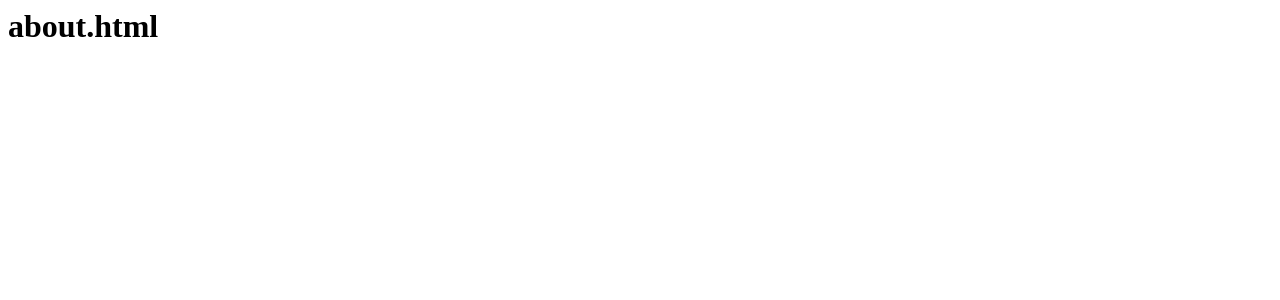
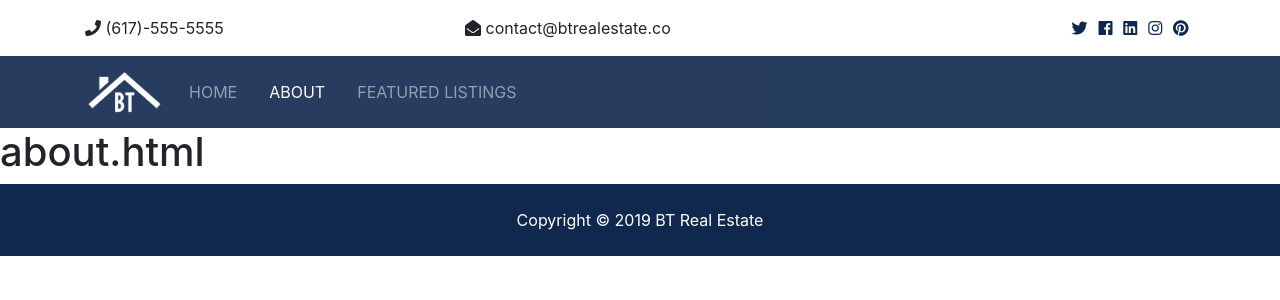
Before and after one commit to shahjalalh/btre, a Django app: page /about in a window 1280 px wide. Shown: the top 300 px of the page. Run offline with Django 3.2, Linux system fonts and the light colour scheme; some libraries are stand-ins or nearby versions.

Commit message:
btre template

```diff
--- a/templates/base.html
+++ b/templates/base.html
@@ -0,0 +1,44 @@
+<!DOCTYPE html>
+{% load static %}
+<!--[if lt IE 7]>      <html class="no-js lt-ie9 lt-ie8 lt-ie7"> <![endif]-->
+<!--[if IE 7]>         <html class="no-js lt-ie9 lt-ie8"> <![endif]-->
+<!--[if IE 8]>         <html class="no-js lt-ie9"> <![endif]-->
+<!--[if gt IE 8]><!--> <html class="no-js"> <!--<![endif]-->
+    <head>
+        <meta charset="utf-8">
+        <meta http-equiv="X-UA-Compatible" content="IE=edge">
+        <title>BT Real Estate {% block title %}{% endblock %}</title>
+        <meta name="description" content="">
+        <meta name="viewport" content="width=device-width, initial-scale=1">
+        <!-- Font Awesome -->
+        <link rel="stylesheet" href="{% static 'css/all.css' %}">
+        <!-- Bootstrap -->
+        <link rel="stylesheet" href="{% static 'css/bootstrap.css' %}">
+        <!-- Custom -->
+        <link rel="stylesheet" href="{% static 'css/style.css' %}">
+        <!-- Lightbox -->
+        <link rel="stylesheet" href="{% static 'css/lightbox.min.css' %}">
+    </head>
+    <body>
+        <!--[if lt IE 7]>
+            <p class="browsehappy">You are using an <strong>outdated</strong> browser. Please <a href="#">upgrade your browser</a> to improve your experience.</p>
+        <![endif]-->
+
+        <!-- Top Bar -->
+        {% include 'partials/_topbar.html' %}
+
+        <!-- NavBar -->
+        {% include 'partials/_navbar.html' %}
+
+        <!-- Main Content -->
+        {% block content %} {% endblock %}
+
+        <!-- Footer -->
+        {% include 'partials/_footer.html' %}
+
+        <script src="{% static 'js/jquery-3.3.1.min.js' %}"></script>
+        <script src="{% static 'js/bootstrap.bundle.min.js' %}"></script>
+        <script src="{% static 'js/lightbox.min.js' %}"></script>
+        <script src="{% static 'js/main.js' %}"></script>
+    </body>
+</html>
--- a/templates/pages/about.html
+++ b/templates/pages/about.html
@@ -1 +1,9 @@
+{% extends 'base.html' %}
+
+{% load static %}
+
+{% block title %} | About Us {% endblock %}
+
+{% block content %}
 <h1>about.html</h1>
+{% endblock %}
--- a/templates/pages/index.html
+++ b/templates/pages/index.html
@@ -1 +1,7 @@
+{% extends 'base.html' %}
+
+{% block title %} | Welcome {% endblock %}
+
+{% block content %}
 <h1>index.html</h1>
+{% endblock %}
--- a/templates/partials/_footer.html
+++ b/templates/partials/_footer.html
@@ -0,0 +1,5 @@
+<!-- Footer -->
+<footer id="main-footer" class="py-4 bg-primary text-white text-center">
+    Copyright &copy;
+    <span class="year"></span> BT Real Estate
+</footer>
--- a/templates/partials/_navbar.html
+++ b/templates/partials/_navbar.html
@@ -0,0 +1,38 @@
+{% load static %}
+<!-- Navbar -->
+<nav class="navbar navbar-expand-lg navbar-dark bg-primary sticky-top">
+    <div class="container">
+        <a class="navbar-brand" href="{% url 'index' %}">
+            <img src="{% static 'img/logo.png' %}" class="logo" alt="" />
+        </a>
+        <button class="navbar-toggler" type="button" data-toggle="collapse" data-target="#navbarNavAltMarkup">
+            <span class="navbar-toggler-icon"></span>
+        </button>
+        <div class="collapse navbar-collapse" id="navbarNavAltMarkup">
+            <ul class="navbar-nav">
+                <li {% if '/' == request.path %} class="nav-item active mr-3" {% else %} class="nav-item mr-3"
+                    {% endif %}>
+                    <a class="nav-link" href="{% url 'index' %}">Home</a>
+                </li>
+                <li
+                    {% if 'about' in request.path %}
+                        class="nav-item active mr-3"
+                    {% else %}
+                        class="nav-item mr-3"
+                    {% endif %}
+                >
+                <a class="nav-link" href="{% url 'about' %}">About</a>
+                </li>
+                <li
+                    {% if 'listings' in request.path %}
+                        class="nav-item active mr-3"
+                    {% else %}
+                        class="nav-item mr-3"
+                    {% endif %}
+                >
+                    <a class="nav-link" href="#">Featured Listings</a>
+                </li>
+            </ul>
+        </div>
+    </div>
+</nav>
--- a/templates/partials/_topbar.html
+++ b/templates/partials/_topbar.html
@@ -0,0 +1,32 @@
+<!-- Top Bar -->
+<section id="top-bar" class="p-3">
+    <div class="container">
+        <div class="row">
+            <div class="col-md-4">
+                <i class="fas fa-phone"></i> (617)-555-5555
+            </div>
+            <div class="col-md-4">
+                <i class="fas fa-envelope-open"></i> contact@btrealestate.co
+            </div>
+            <div class="col-md-4">
+                <div class="social text-right">
+                    <a href="#">
+                        <i class="fab fa-twitter"></i>
+                      </a>
+                      <a href="#">
+                        <i class="fab fa-facebook"></i>
+                      </a>
+                      <a href="#">
+                        <i class="fab fa-linkedin"></i>
+                      </a>
+                      <a href="#">
+                        <i class="fab fa-instagram"></i>
+                      </a>
+                      <a href="#">
+                        <i class="fab fa-pinterest"></i>
+                      </a>
+                </div>
+            </div>
+        </div>
+    </div>
+</section>
```
